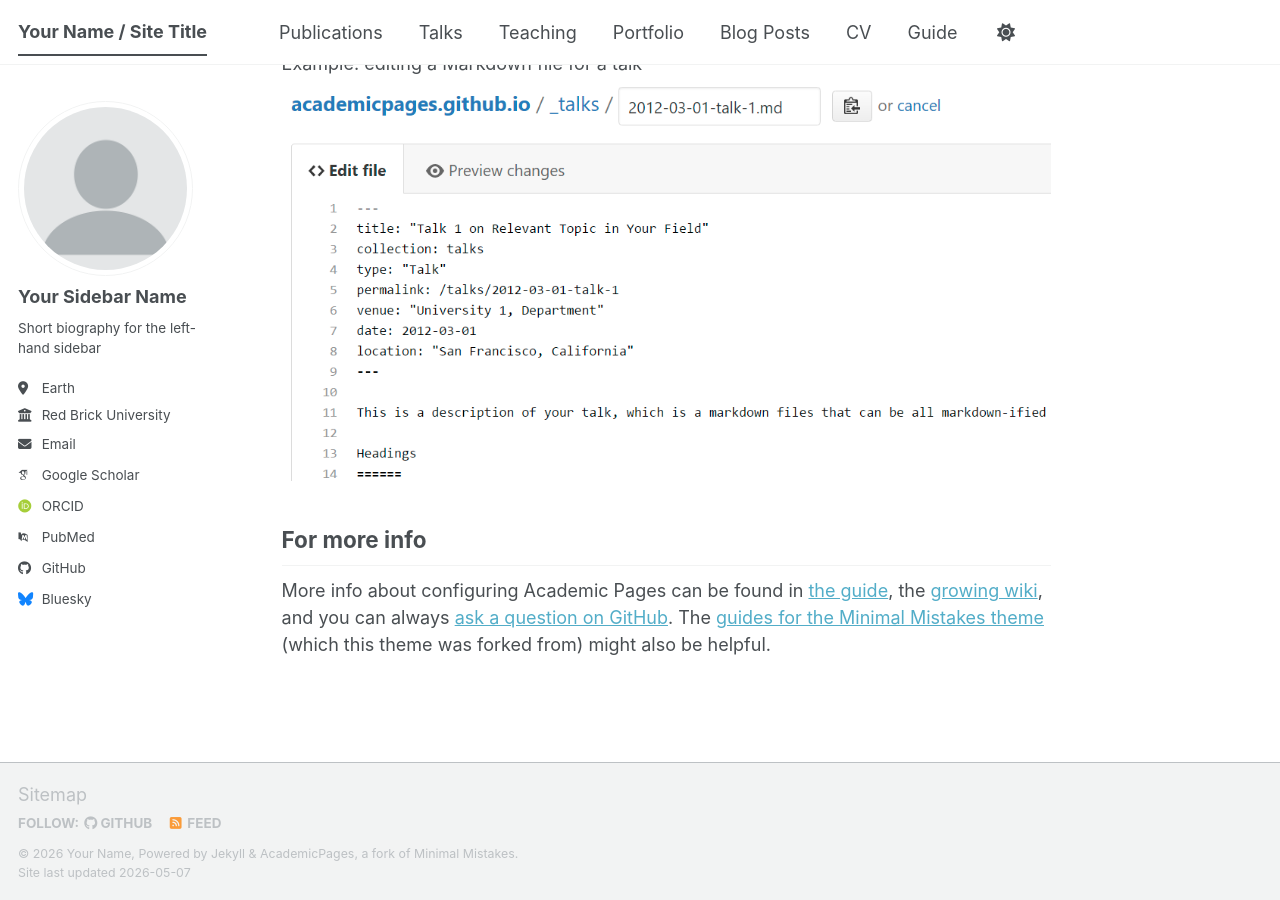
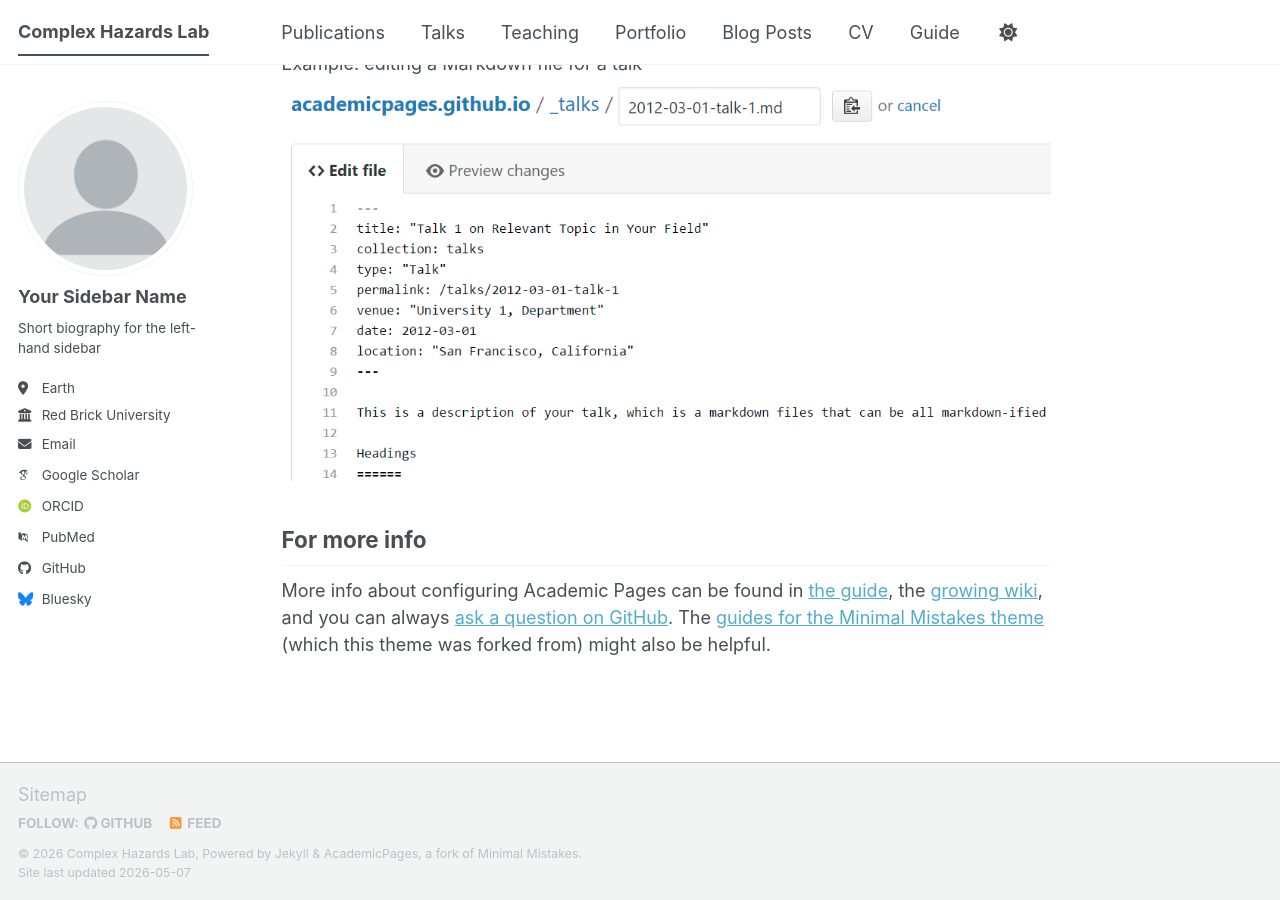
Before and after one commit to complex-hazards-lab/complex-hazards-lab.github.io, a Jekyll site: the page built from _pages/about.md, in a window 1280 px wide and 900 px high, scrolled down 2720 px. Built offline with Jekyll 4.4.1, drawn with Linux system fonts in a browser that asks for light colours; some web fonts are replaced; a script bundle is joined from its source files by our own code; library files that are not in the unit come from our copies.

Commit message:
Update _config.yml

```diff
--- a/_config.yml
+++ b/_config.yml
@@ -9,14 +9,14 @@
 # Basic Site Settings
 locale                   : "en-US"
 site_theme               : "default" # The available themes options are "default", "air", "sunrise", "mint", "dirt" and "contrast"
-title                    : "Your Name / Site Title"
+title                    : "Complex Hazards Lab"
 title_separator          : "-"
-name                     : &name "Your Name"
-description              : &description "Your Name's academic portfolio"   # Update this with a general description of your site, this is the default if not overridden by a page
-url                      : https://academicpages.github.io # The base hostname & protocol for your site e.g. "https://[your GitHub username].github.io",
+name                     : &name "Complex Hazards Lab"
+description              : &description "Research group on cascading hazards, complex systems, and extreme events at ENS de Lyon and CNRS"   # Update this with a general description of your site, this is the default if not overridden by a page
+url                      : https://complex-hazards-lab.github.io # The base hostname & protocol for your site e.g. "https://[your GitHub username].github.io",
                                                            # or if you already have some other page hosted on Github then use "https://[your GitHub username].github.io/[Your Repo Name]"
 baseurl                  : "" # the subpath of your site, e.g. "/blog"
-repository               : "academicpages/academicpages.github.io"
+repository               : "complex-hazards-lab/complex-hazards-lab.github.io"
 
 # Site Author - The following control what appear as part of the author content on the side bar.
 #               If a field is blank the icon and link will not appear, otherwise it will be shown.
```
